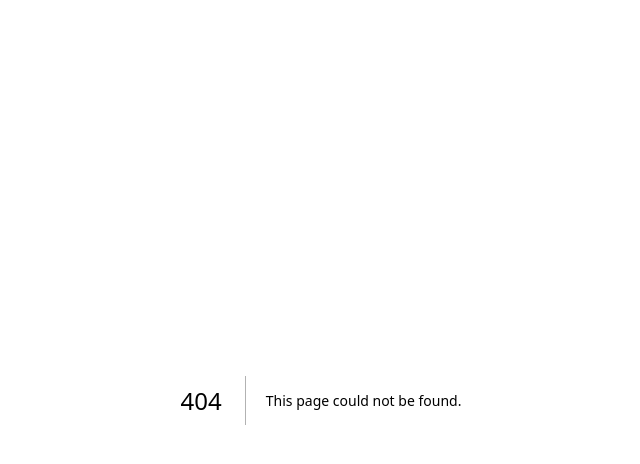
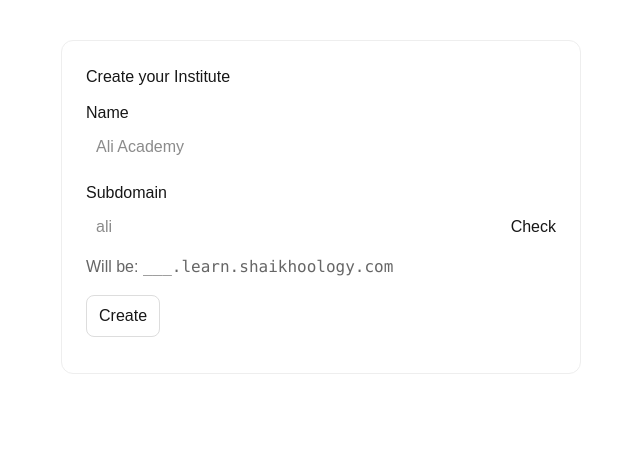
Before and after one commit to shaikhooLOGY/lms-app, a Next.js app: page /onboarding in a window 1280 px wide. Before the commit this address had no page. Shown: the top 464 px of the page, without its empty margins (319-959 px from the left). Built offline with nearby package versions, Linux system fonts and the light colour scheme; no server answers.

Commit message:
feat: onboarding (create tenant + subdomain) with RLS

```diff
--- /dev/null
+++ b/src/app/auth/page.tsx
@@ -0,0 +1,72 @@
+'use client'
+import { useState } from 'react'
+import { supabase } from '../../lib/supabaseClient'
+
+export default function AuthPage() {
+  const [email, setEmail] = useState('')
+  const [password, setPassword] = useState('')
+  const [mode, setMode] = useState<'signin'|'signup'>('signin')
+  const [msg, setMsg] = useState<string>('')
+
+  async function handleSubmit(e: React.FormEvent) {
+    e.preventDefault()
+    setMsg('')
+
+    try {
+      if (mode === 'signup') {
+        const { error } = await supabase.auth.signUp({
+          email, password,
+          options: { data: { full_name: email.split('@')[0] } }
+        })
+        if (error) throw error
+        setMsg('Signup done. Check email if confirmation is required.')
+      } else {
+        const { error } = await supabase.auth.signInWithPassword({ email, password })
+        if (error) throw error
+        setMsg('Signed in ✅')
+      }
+    } catch (err: unknown) {
+  const e = err as { message?: string }
+  setMsg(e.message ?? 'Auth error')
+}
+  }
+
+  async function signOut() {
+    await supabase.auth.signOut()
+    setMsg('Signed out.')
+  }
+
+  return (
+    <main style={{maxWidth:420, margin:'40px auto', padding:24, border:'1px solid #eee', borderRadius:12}}>
+      <h1 style={{marginBottom:12}}>Auth</h1>
+      <div style={{marginBottom:12}}>
+        <button onClick={()=>setMode('signin')} disabled={mode==='signin'}>Sign In</button>
+        <button onClick={()=>setMode('signup')} disabled={mode==='signup'} style={{marginLeft:8}}>Sign Up</button>
+      </div>
+
+      <form onSubmit={handleSubmit}>
+        <input
+          type="email" placeholder="email" value={email}
+          onChange={e=>setEmail(e.target.value)}
+          style={{width:'100%', padding:10, marginBottom:8}}
+          required
+        />
+        <input
+          type="password" placeholder="password" value={password}
+          onChange={e=>setPassword(e.target.value)}
+          style={{width:'100%', padding:10, marginBottom:8}}
+          required
+        />
+        <button type="submit" style={{padding:'8px 12px', border:'1px solid #ddd', borderRadius:8}}>
+          {mode==='signup' ? 'Create account' : 'Sign in'}
+        </button>
+      </form>
+
+      <div style={{marginTop:12}}>{msg}</div>
+
+      <div style={{marginTop:16}}>
+        <button onClick={signOut} style={{padding:'6px 10px'}}>Sign out</button>
+      </div>
+    </main>
+  )
+}
--- /dev/null
+++ b/src/app/onboarding/page.tsx
@@ -0,0 +1,99 @@
+'use client'
+import { useState } from 'react'
+import { supabase } from '@/lib/supabaseClient'
+import { getCurrentUser } from '@/lib/session'
+
+export default function Onboarding() {
+  const [name, setName] = useState('')
+  const [sub, setSub]   = useState('')
+  const [busy, setBusy] = useState(false)
+  const [msg, setMsg]   = useState<string>('')
+
+  async function checkSubdomain() {
+    setMsg(''); setBusy(true)
+    const { count, error } = await supabase
+      .from('tenant_domains')
+      .select('id', { count: 'exact', head: true })
+      .eq('subdomain', sub)
+    setBusy(false)
+    if (error) return setMsg(error.message)
+    if ((count ?? 0) > 0) setMsg('❌ Not available')
+    else setMsg('✅ Available')
+  }
+
+  async function createTenant(e: React.FormEvent) {
+    e.preventDefault()
+    setMsg(''); setBusy(true)
+
+    try {
+      const user = await getCurrentUser()
+      if (!user) throw new Error('Please sign in first.')
+
+      // 1) create tenant (you are the owner)
+      const { data: t, error: tErr } = await supabase
+        .from('tenants')
+        .insert([{ name, owner_user_id: user.id }])
+        .select('id')
+        .single()
+      if (tErr) throw tErr
+
+      // 2) attach subdomain
+      const { error: dErr } = await supabase
+        .from('tenant_domains')
+        .insert([{ tenant_id: t.id, subdomain: sub, is_primary: true }])
+      if (dErr) throw dErr
+
+      // 3) self-membership as teacher (optional now; policy not strict yet)
+      await supabase
+        .from('tenant_members')
+        .insert([{ tenant_id: t.id, user_id: user.id, role: 'teacher' }])
+        .single()
+
+      setMsg(`🎉 Tenant created. Your URL will be: https://${sub}.learn.shaikhoology.com`)
+    // eslint-disable-next-line @typescript-eslint/no-explicit-any
+    } catch (err: any) {
+      setMsg(err?.message ?? 'Something went wrong')
+    } finally {
+      setBusy(false)
+    }
+  }
+
+  return (
+    <main style={{maxWidth:520, margin:'40px auto', padding:24, border:'1px solid #eee', borderRadius:12}}>
+      <h1 style={{marginBottom:12}}>Create your Institute</h1>
+
+      <form onSubmit={createTenant}>
+        <label>Name</label>
+        <input
+          value={name} onChange={e=>setName(e.target.value)}
+          placeholder="Ali Academy"
+          style={{width:'100%', padding:10, marginBottom:12}}
+          required
+        />
+
+        <label>Subdomain</label>
+        <div style={{display:'flex', gap:8}}>
+          <input
+            value={sub} onChange={e=>setSub(e.target.value.toLowerCase())}
+            placeholder="ali"
+            pattern="^[a-z0-9-]{2,40}$"
+            title="lowercase letters, numbers, hyphen"
+            style={{flex:1, padding:10}}
+            required
+          />
+          <button type="button" onClick={checkSubdomain} disabled={!sub || busy}>Check</button>
+        </div>
+        <div style={{marginTop:6, color:'#666'}}>Will be: <code>{sub || '___'}.learn.shaikhoology.com</code></div>
+
+        <button
+          type="submit" disabled={!name || !sub || busy}
+          style={{marginTop:16, padding:'8px 12px', border:'1px solid #ddd', borderRadius:8}}
+        >
+          {busy ? 'Creating…' : 'Create'}
+        </button>
+      </form>
+
+      <div style={{marginTop:12}}>{msg}</div>
+    </main>
+  )
+}
--- /dev/null
+++ b/src/lib/session.ts
@@ -0,0 +1,6 @@
+import { supabase } from './supabaseClient'
+
+export async function getCurrentUser() {
+  const { data: { user } } = await supabase.auth.getUser()
+  return user
+}
--- /dev/null
+++ b/src/lib/supabaseClient.ts
@@ -0,0 +1,6 @@
+import { createClient } from '@supabase/supabase-js'
+
+export const supabase = createClient(
+  process.env.NEXT_PUBLIC_SUPABASE_URL!,
+  process.env.NEXT_PUBLIC_SUPABASE_ANON_KEY!
+)
--- /dev/null
+++ b/src/lib/tenant.ts
@@ -0,0 +1,36 @@
+import { createClient } from '@supabase/supabase-js'
+
+const supa = createClient(
+  process.env.NEXT_PUBLIC_SUPABASE_URL!,
+  process.env.NEXT_PUBLIC_SUPABASE_ANON_KEY!
+)
+
+export async function findTenantByHost(host: string) {
+  // host examples:
+  // - ali.learn.shaikhoology.com  -> subdomain: 'ali'
+  // - learn.shaikhoology.com      -> maybe landing (no subdomain)
+  // - customdomain.com            -> custom_domain match
+  const parts = host.toLowerCase().split('.')
+
+  if (host.endsWith('learn.shaikhoology.com')) {
+    const sub = parts[0] // 'ali' from 'ali.learn...'
+    if (sub && sub !== 'learn') {
+      const { data, error } = await supa
+        .from('tenant_domains')
+        .select('id, tenant_id')
+        .eq('subdomain', sub)
+        .maybeSingle()
+      if (error) return null
+      return data
+    }
+  }
+
+  // custom domain fallback
+  const { data, error } = await supa
+    .from('tenant_domains')
+    .select('id, tenant_id')
+    .eq('custom_domain', host)
+    .maybeSingle()
+  if (error) return null
+  return data
+}
--- /dev/null
+++ b/src/middleware.ts
@@ -0,0 +1,27 @@
+import { NextResponse, NextRequest } from 'next/server'
+import { findTenantByHost } from './lib/tenant'
+
+export async function middleware(req: NextRequest) {
+  const url = req.nextUrl
+  const host = req.headers.get('host') || ''
+
+  // ignore static/data requests
+  if (url.pathname.startsWith('/_next') || url.pathname.startsWith('/api')) {
+    return NextResponse.next()
+  }
+
+  const tenant = await findTenantByHost(host)
+
+  const res = NextResponse.next()
+  if (tenant?.tenant_id) {
+    res.cookies.set('tenant_id', tenant.tenant_id, { path: '/', httpOnly: false })
+  } else {
+    res.cookies.delete('tenant_id')
+  }
+  return res
+}
+
+// match all routes
+export const config = {
+  matcher: ['/((?!_next|favicon.ico).*)'],
+}
```
Also changed, not shown: package.json (+7 -6 lines), 1 other file (tests, documents, lock files or other folders).
